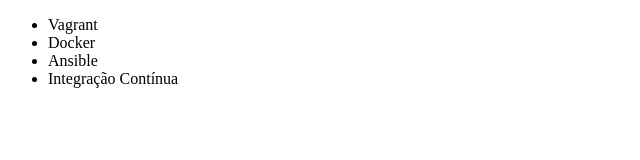
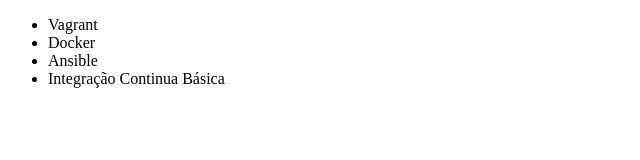
Before and after one commit to fernandolins89/fernando-git, a plain HTML site: page index.html in a window 1280 px wide. Shown: the full height of the page, 0-640 px from the left. Drawn offline with Linux system fonts and the light colour scheme.

Commit message:
Palavra adicionada no título

```diff
--- a/index.html
+++ b/index.html
@@ -9,7 +9,7 @@
         <li>Vagrant</li>
         <li>Docker</li>
         <li>Ansible</li>
-        <li>Integração Contínua</li>
+        <li>Integração Continua Básica</li>
     </ul>
 </body>
 </html>
```
